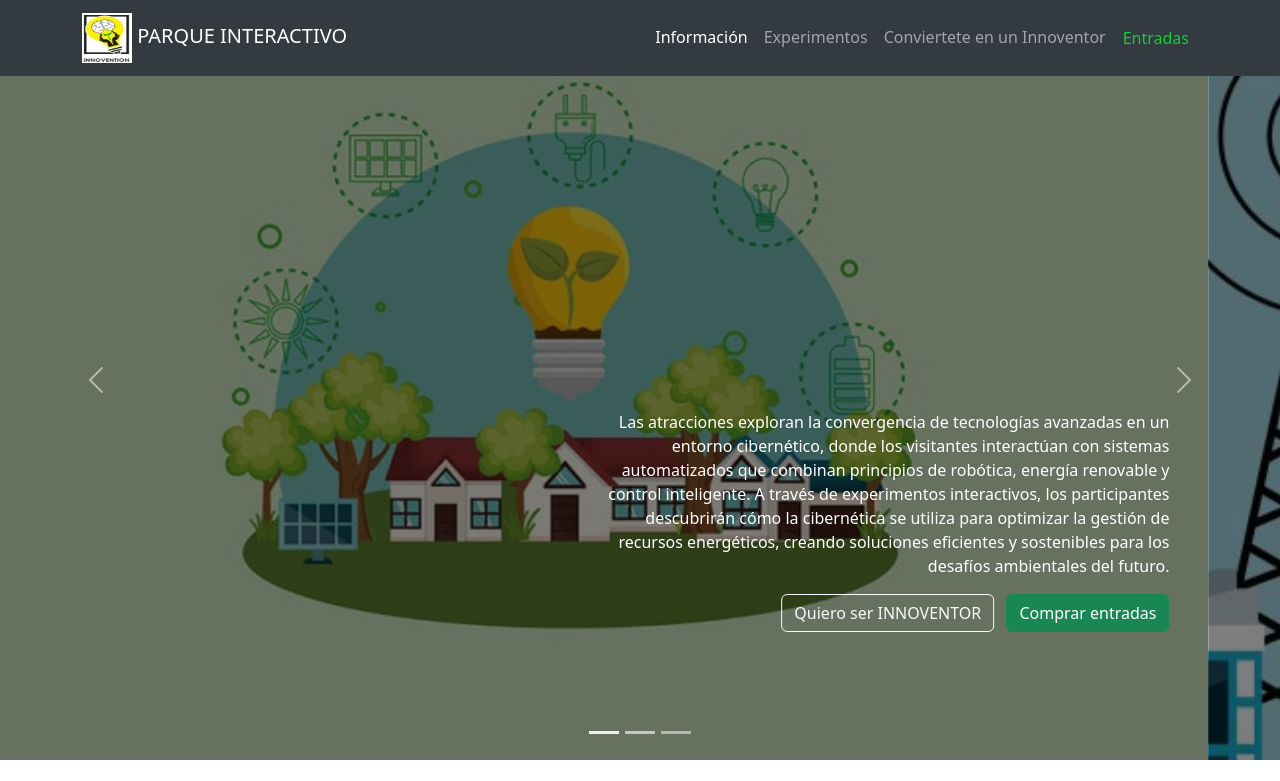
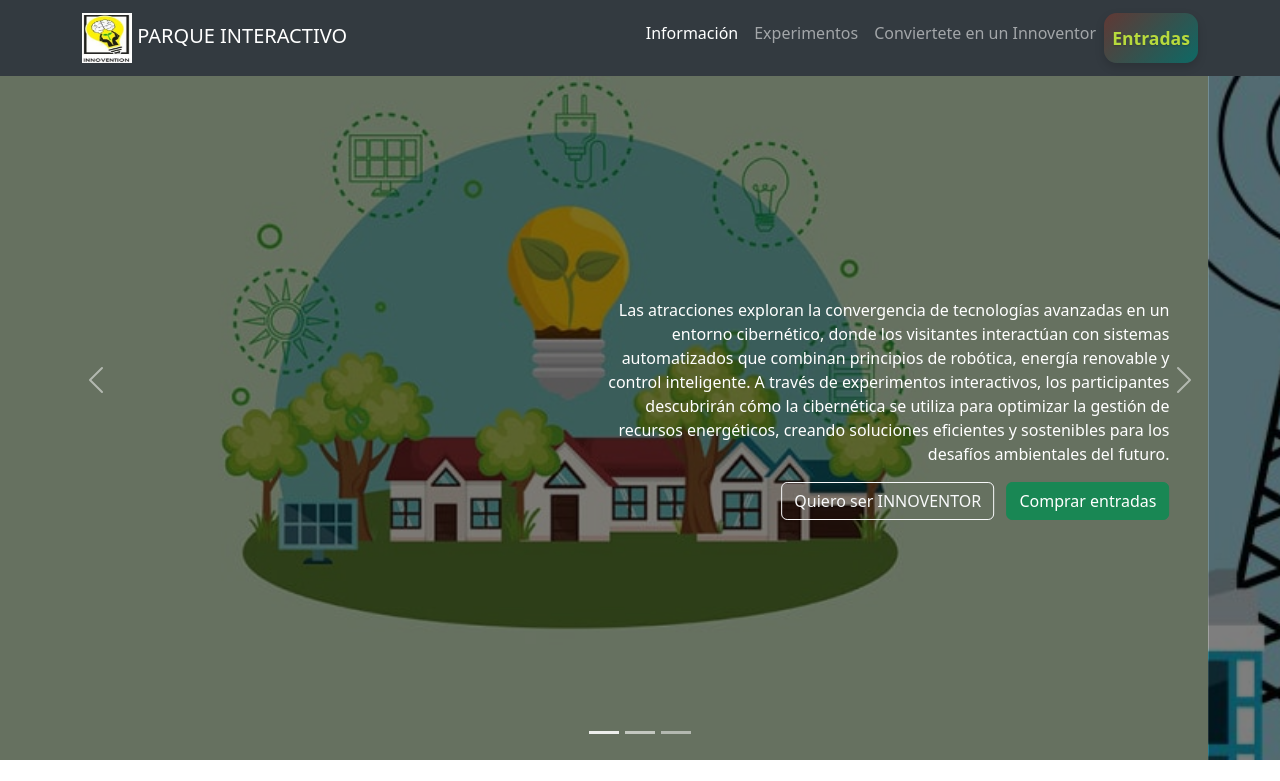
Before and after one commit to Entradasmuseo101/Entradasmuseo101.github.io, a plain HTML site: page index.html in a window 1280 px wide. Shown: the top 781 px of the page. Drawn offline with nearby package versions, Linux system fonts and the light colour scheme.

Commit message:
Update estilos.css

```diff
--- a/Css/estilos.css
+++ b/Css/estilos.css
@@ -6,13 +6,34 @@
 
 .bg-dark { background: #333a40!important; }
 
-.navbar-dark .navbar-nav .btn-compra-tickets { color: #0dd33b; }
+.navbar-dark .navbar-nav .btn-compra-tickets { color: #b8da3d; }
 
 @media (min-width: 992px) {
   .btn-compra-tickets {
-    border: 1px solid transparent;
-    border-radius: .8rem;
+    background: linear-gradient(135deg, #613834, #0d6965); /* degradado cálido */
+    color: white;
+    padding: 0.75rem 1.5rem;
+    font-size: 1.1rem;
+    font-weight: bold;
+    border: none;
+    border-radius: 0.8rem;
+    box-shadow: 0 4px 10px rgba(0, 0, 0, 0.15);
+    transition: all 0.3s ease;
+    cursor: pointer;
+    text-shadow: 0 1px 2px rgba(0, 0, 0, 0.2);
   }
+
+  .btn-compra-tickets:hover {
+    transform: scale(1.05);
+    box-shadow: 0 6px 14px rgba(0, 0, 0, 0.25);
+  }
+
+  .btn-compra-tickets:active {
+    transform: scale(0.98);
+    box-shadow: 0 2px 6px rgba(0, 0, 0, 0.2);
+  }
+
+
   .btn-compra-tickets:hover,
   .navbar-dark .navbar-nav .btn-compra-tickets.active {
     background: #fdfdfd;
@@ -50,7 +71,7 @@
 .carousel-item svg { opacity: .5; }
 
 .carousel-caption {
-  bottom: 3rem;
+  bottom: 10rem;
   z-index: 10;
 }
 
```
